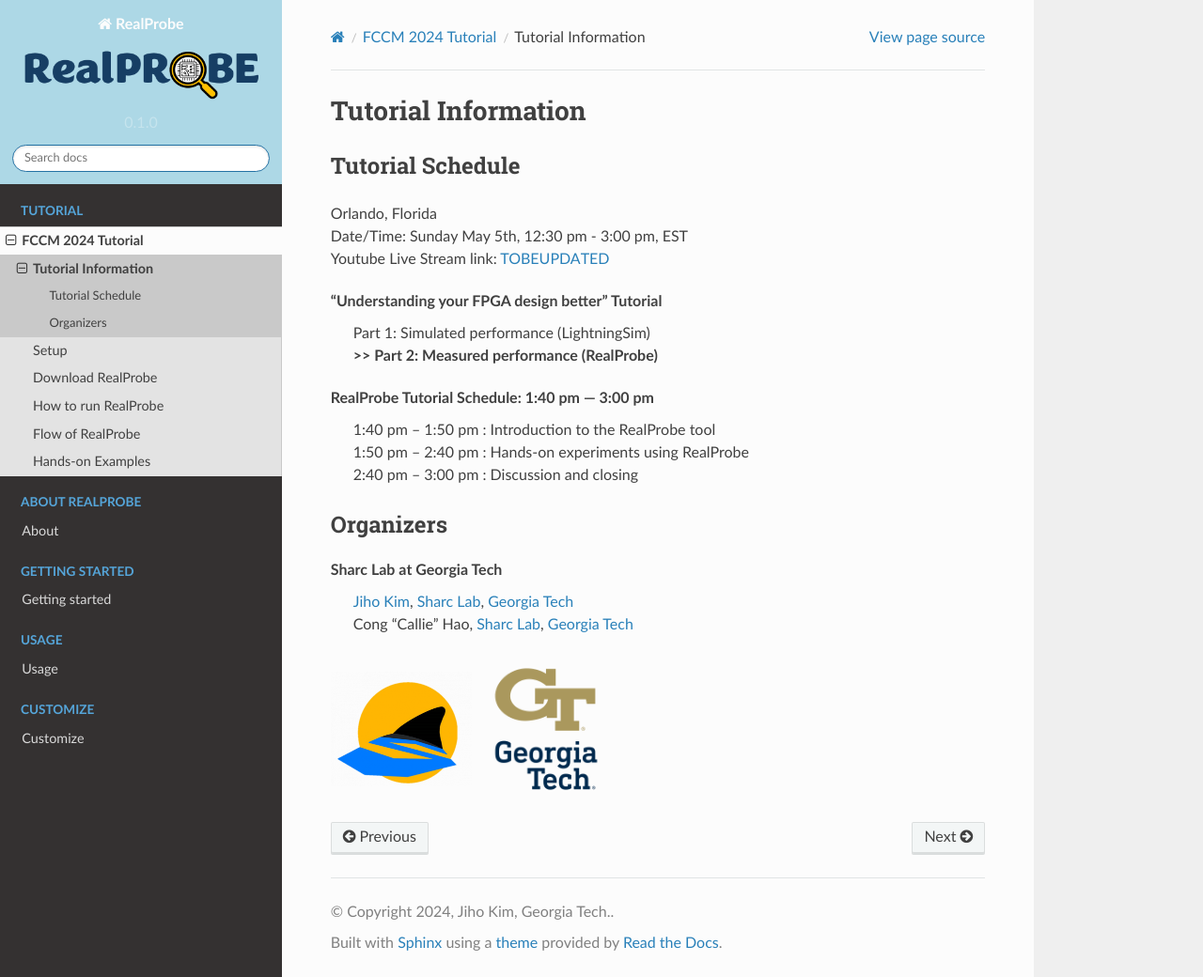
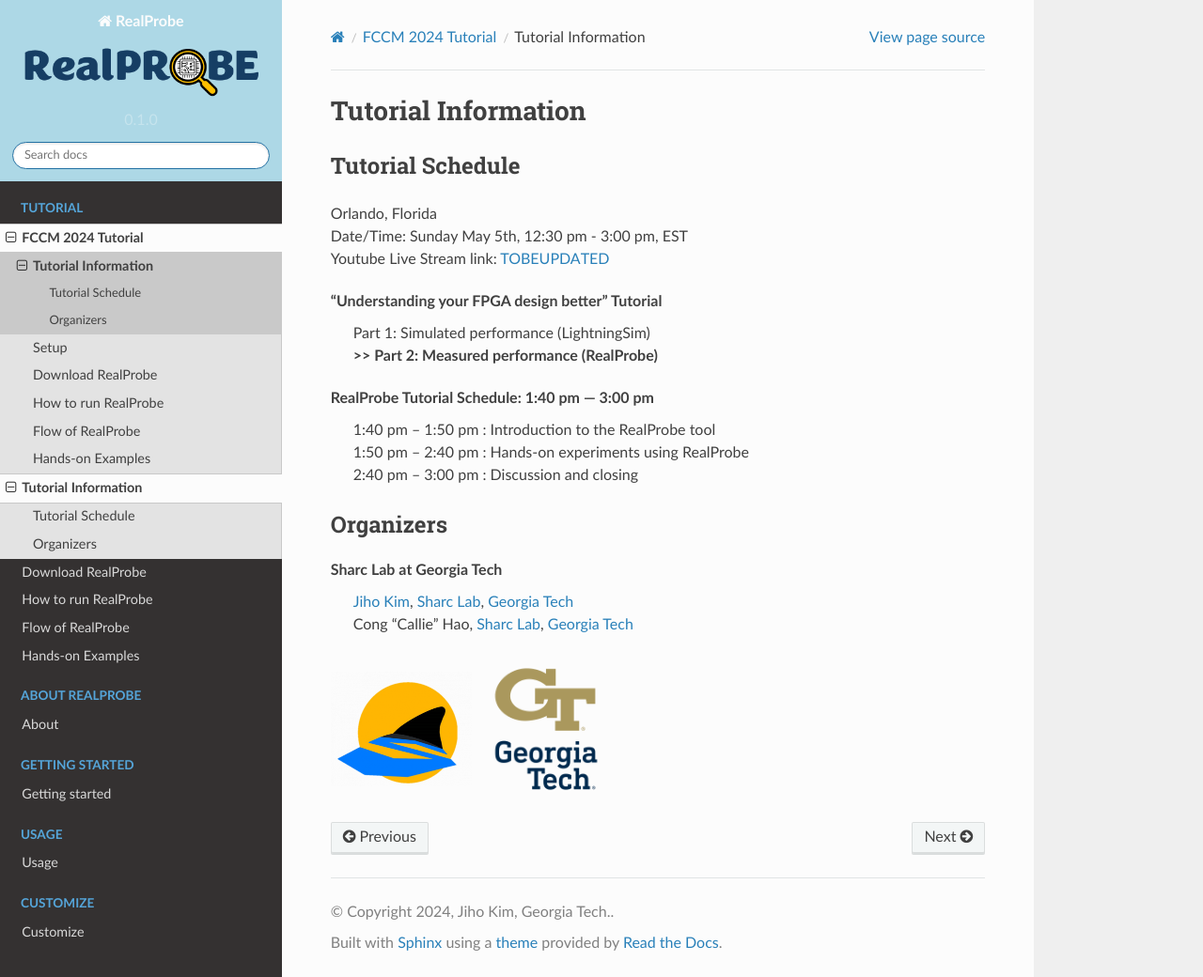
Before and after one commit to sharc-lab/RealProbe-doc, a Sphinx documentation site: the page built from docs/source/tutorial/about.rst, in a window 1280 px wide and 1040 px high. Shown: the whole window at 94% size. Built offline with Sphinx 7.4.7 and the Read the Docs theme 2.0.0, drawn with Linux system fonts in a browser that asks for light colours; pages that are not in the unit, such as notebooks, are missing from menus.

Commit message:
Update index.rst

```diff
--- a/docs/source/index.rst
+++ b/docs/source/index.rst
@@ -7,6 +7,12 @@
    :caption: Tutorial
 
    ./tutorial/tutorial
+   ./tutorial/about
+   ./tutorial/setup
+   ./tutorial/install
+   ./tutorial/usage
+   ./tutorial/flow
+   ./tutorial/ex
 
 .. toctree::
    :maxdepth: 2
```
